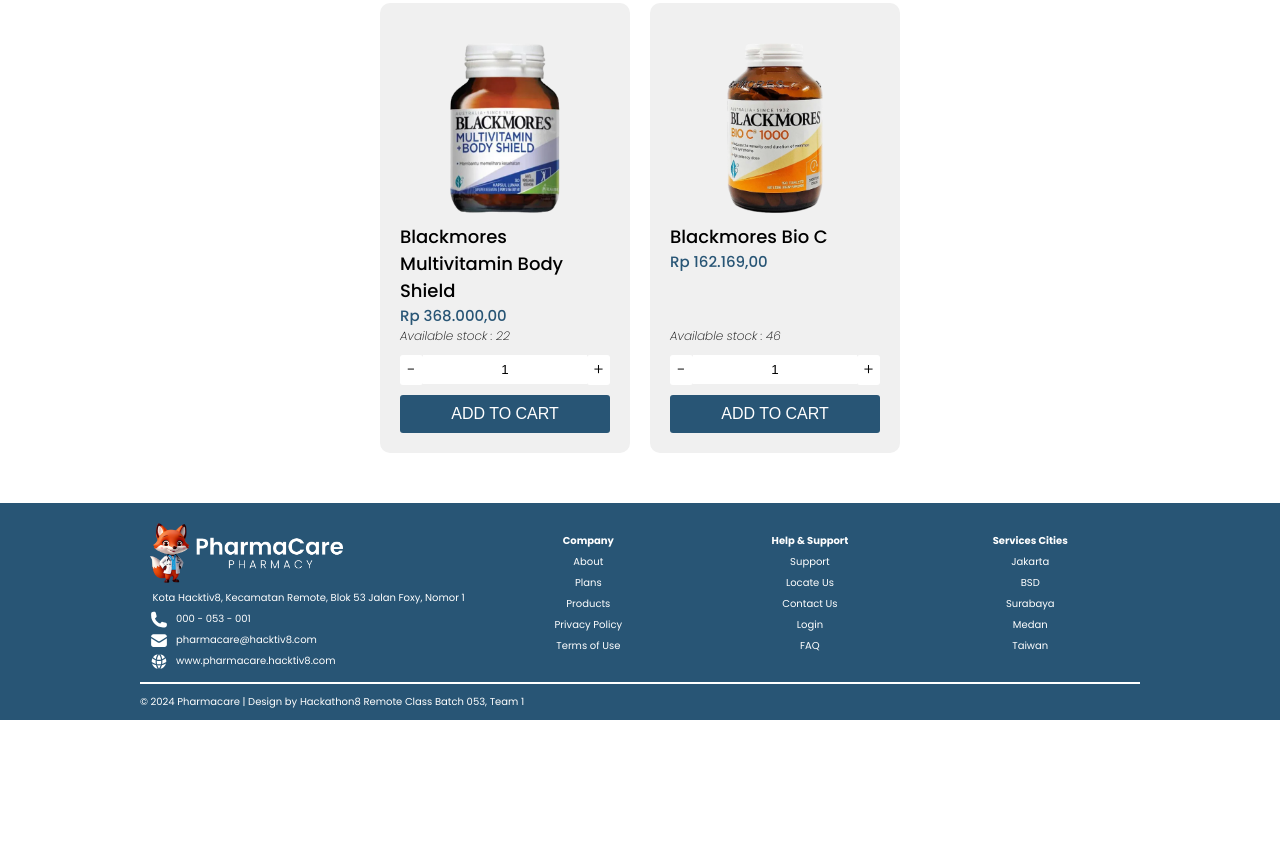
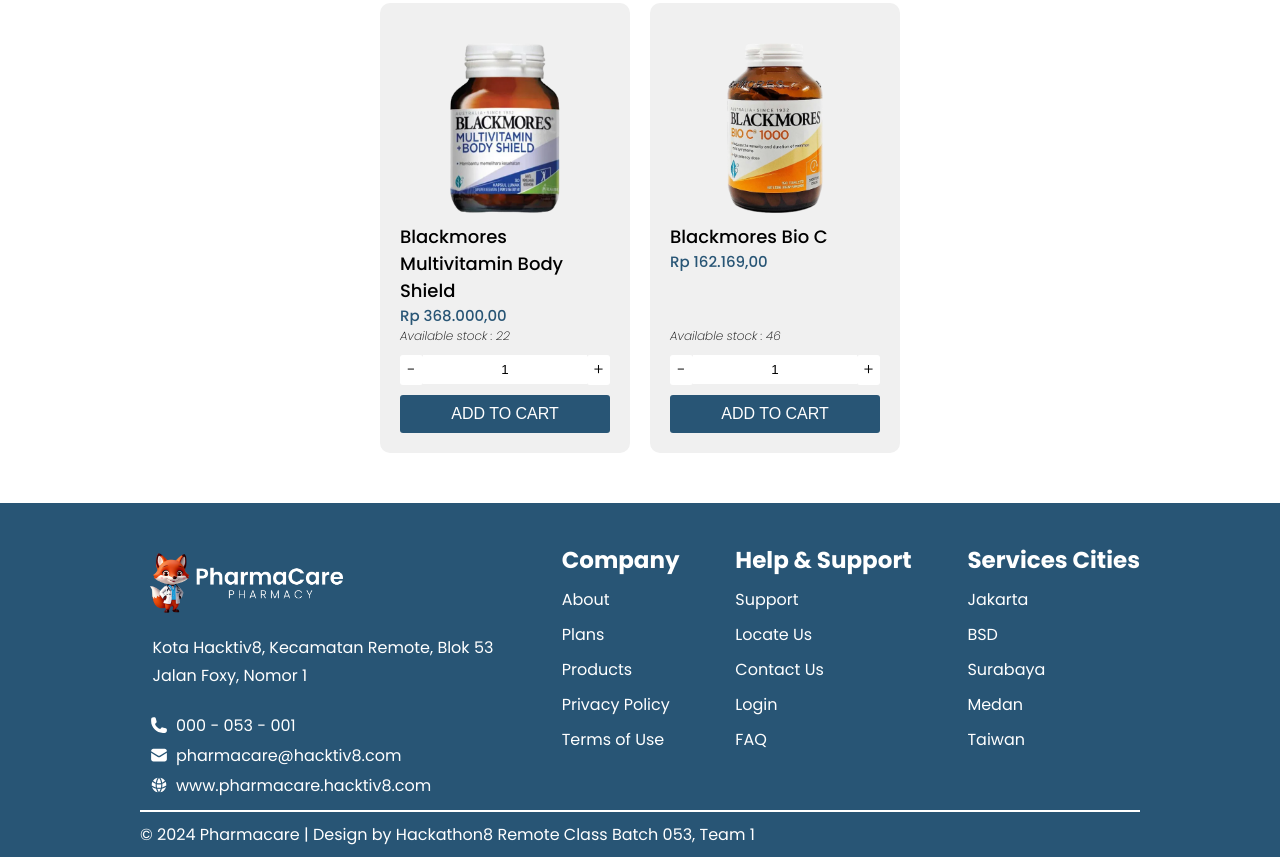
Before and after one commit to Ninzato/pharmacare, a plain HTML site: page index.html in a window 1280 px wide. Shown: the part 1428-2285 px from the top of the page. Before the commit the page ends 2148 px from the top, so only its background shows below. Drawn offline with Linux system fonts and the light colour scheme.

Commit message:
Final iteration hopefully

```diff
--- a/css/style.css
+++ b/css/style.css
@@ -26,14 +26,24 @@ header {
   padding: 0 14rem;
 
   display: flex;
-  justify-content: space-between;
   align-items: center;
   gap: 7.5rem;
 }
 
+header div {
+  text-align: right;
+  width: 100%;
+
+  cursor: pointer;
+}
+
+/* Main Navigation (not yet working tho 😅 */
 .main-nav {
+  color: var(--main-blue);
+  font-weight: 500;
+  font-size: 1.6rem;
+
   list-style: none;
-  color: var(--main-blue);
   display: flex;
   justify-content: center;
   align-items: center;
@@ -338,30 +348,55 @@ input::-webkit-inner-spin-button {
 footer {
   background-color: var(--main-blue);
   color: white;
-  padding: 1rem 140px;
+  padding: 4rem 14rem 1rem 14rem;
 }
 
 .footer {
+  width: 100%;
+
   display: flex;
-  width: 100%;
+  justify-content: space-between;
 }
 
 .footer-image {
   padding: 1rem;
+
+  display: flex;
+  align-items: start;
+  flex-direction: column;
+  gap: 2rem;
 }
 
 .footer-image p {
   margin: 0.25rem;
 }
 
-.footer-list {
-  padding: 2rem;
-  flex: 1 1 auto;
-  text-align: center;
+.footer-image p,
+.footer-image div div p {
+  font-size: 1.6rem;
 }
 
-.footer-list li {
-  margin: 0.5rem;
+.footer-list {
+  /* padding: 2rem; */
+  /* flex: 1 1 auto;
+  text-align: center; */
+
+  display: flex;
+  flex-direction: column;
+  gap: 1rem;
+}
+
+.footer-list h4 {
+  font-size: 2.3rem;
+  font-weight: 700;
+}
+
+.footer-list ul {
+  font-size: 1.6rem;
+
+  display: flex;
+  flex-direction: column;
+  gap: 1rem;
 }
 
 .contact {
@@ -381,6 +416,8 @@ li {
 }
 
 .copyright {
+  font-size: 1.6rem;
+
   margin-top: 1rem;
 }
 
--- a/index.html
+++ b/index.html
@@ -23,7 +23,13 @@
           <li>Contact</li>
         </ul>
       </nav>
-      <img src="img/icons/icon-cart.svg" alt="Cart icon" />
+      <div>
+        <img
+          src="img/icons/icon-cart.svg"
+          alt="Cart icon"
+          class="btn-keranjang"
+        />
+      </div>
     </header>
     <main>
       <img
@@ -61,7 +67,10 @@
             alt="Pharmacare logo"
             class="logo"
           />
-          <p>Kota Hacktiv8, Kecamatan Remote, Blok 53 Jalan Foxy, Nomor 1</p>
+          <div>
+            <p>Kota Hacktiv8, Kecamatan Remote, Blok 53</p>
+            <p>Jalan Foxy, Nomor 1</p>
+          </div>
           <div>
             <div class="contact">
               <img src="img/icons/icon-phone.svg" alt="Phone icon" />
--- a/js/script.js
+++ b/js/script.js
@@ -5,6 +5,7 @@ const subTotal = document.querySelector(".subTotal");
 const finalTotal = document.querySelector(".finalTotal");
 const btnCloseModal = document.querySelector(".close-modal");
 const btnCheckout = document.querySelector(".btn-checkout");
+const btnKeranjang = document.querySelector(".btn-keranjang");
 
 // Medicine stock data
 const db_obat = [
@@ -224,10 +225,8 @@ function addToCart() {
         cartItems.push(cartItem);
       }
 
-      modal.classList.remove("hidden");
-      overlay.classList.remove("hidden");
       renderCartItems(cartItems);
-      console.log(cartItems);
+      // console.log(cartItems);
     });
   });
 }
@@ -406,13 +405,23 @@ function closeModal() {
   overlay.classList.add("hidden");
 }
 
+function showModal() {
+  modal.classList.remove("hidden");
+  overlay.classList.remove("hidden");
+  renderCartItems(cartItems);
+}
+
 function showMessage() {
   closeModal();
   alert(`Total payment of ${finalTotal.textContent} should be paid during COD`);
   cartItems = [];
+  subTotal.textContent = "Rp 0";
+  finalTotal.textContent = "Rp 0";
 }
 
 btnCheckout.addEventListener("click", showMessage);
+
+btnKeranjang.addEventListener("click", showModal);
 
 btnCloseModal.addEventListener("click", closeModal);
 overlay.addEventListener("click", closeModal);
```
